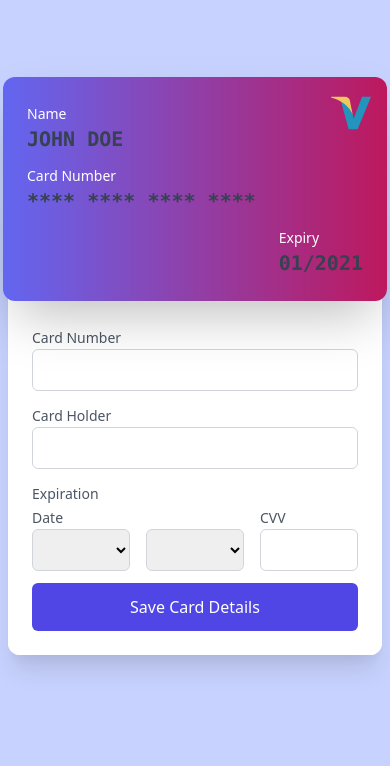
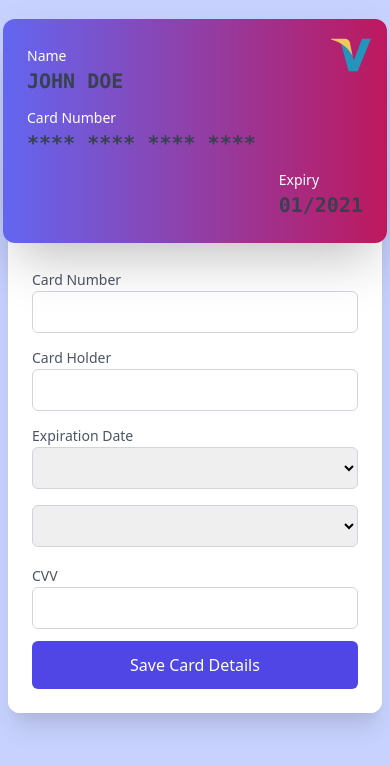
Before and after one commit to leventefrks/react-webshop-payment, a React (Create React App) app: page / in a window 390 px wide. Shown: the top 766 px of the page. Built offline with nearby package versions, Linux system fonts and the light colour scheme.

Commit message:
responsive fixes

```diff
--- a/src/components/Form.js
+++ b/src/components/Form.js
@@ -48,7 +48,7 @@ const Form = ({
           onChange={onChangeName}
         />
       </div>
-      <div className="flex space-x-4 items-end">
+      <div className="flex flex-col md:flex-row md:space-x-4 md:items-end space-y-4 md:space-y-0">
         <div className="flex-1">
           <label
             htmlFor="expiration-date"
```
